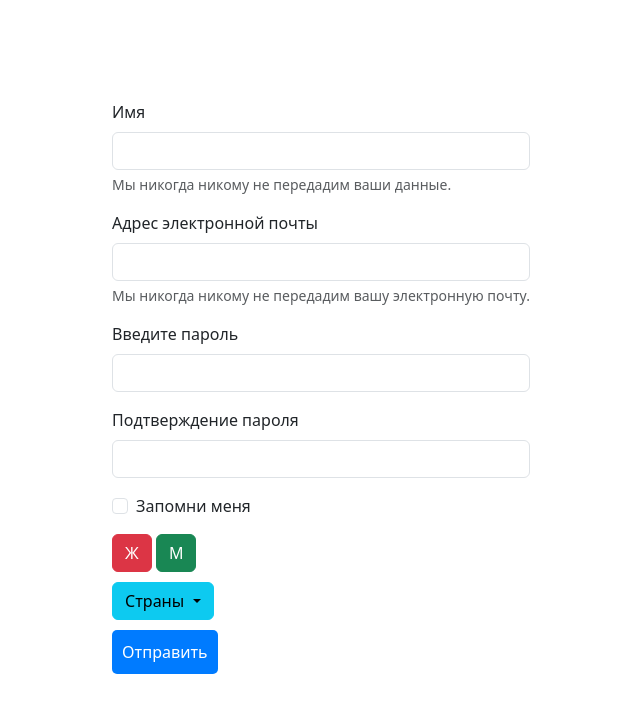
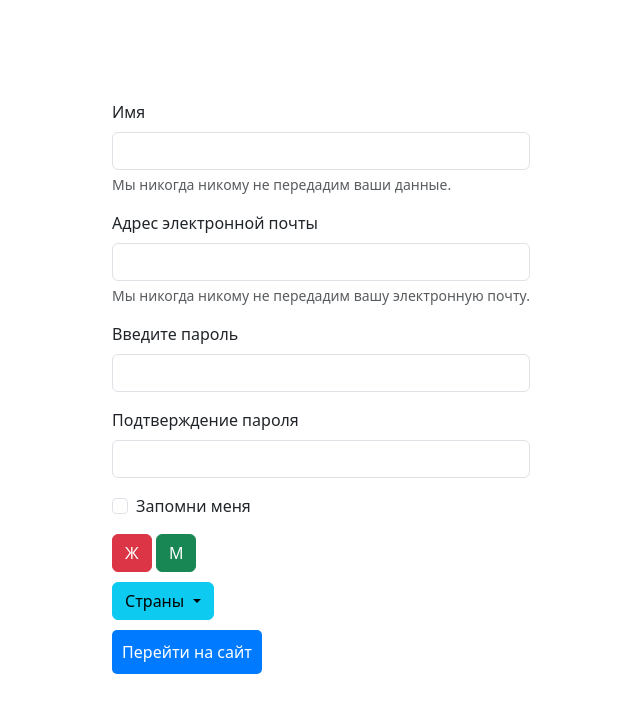
Before and after one commit to gigigand/35, a plain HTML site: page index.html in a window 1280 px wide. Shown: the whole page, without its empty margins (319-959 px from the left). Drawn offline with nearby package versions, Linux system fonts and the light colour scheme.

Commit message:
Update index.html

```diff
--- a/index.html
+++ b/index.html
@@ -50,8 +50,9 @@
     </div>
     <input type="checkbox" id="toggle-img" class="toggle-input">
     <a class="toggle-button" href="https://gigigand.github.io/38/">
-      Отправить
+      Перейти на сайт
     </a>
+
 
 
 
```
